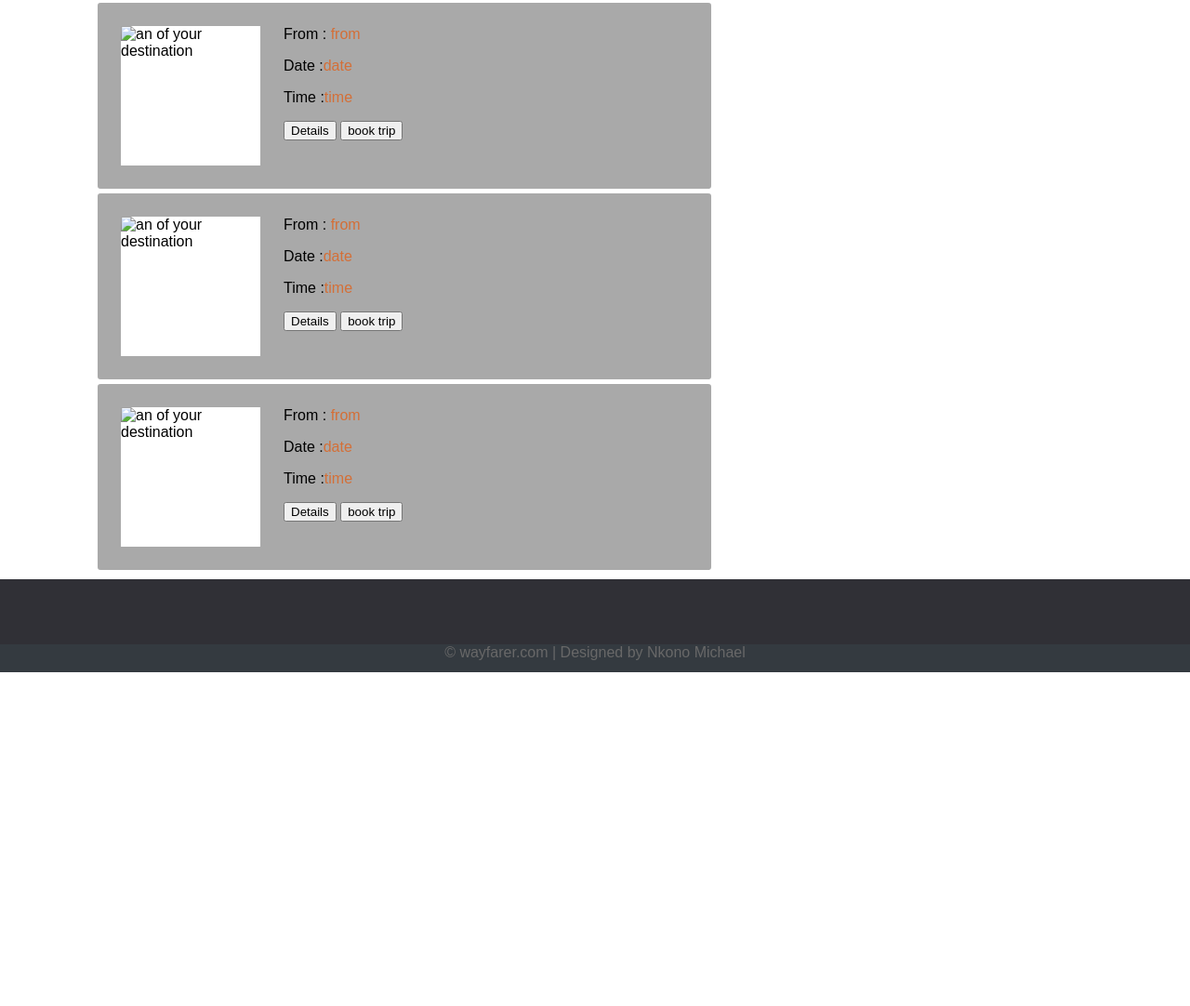
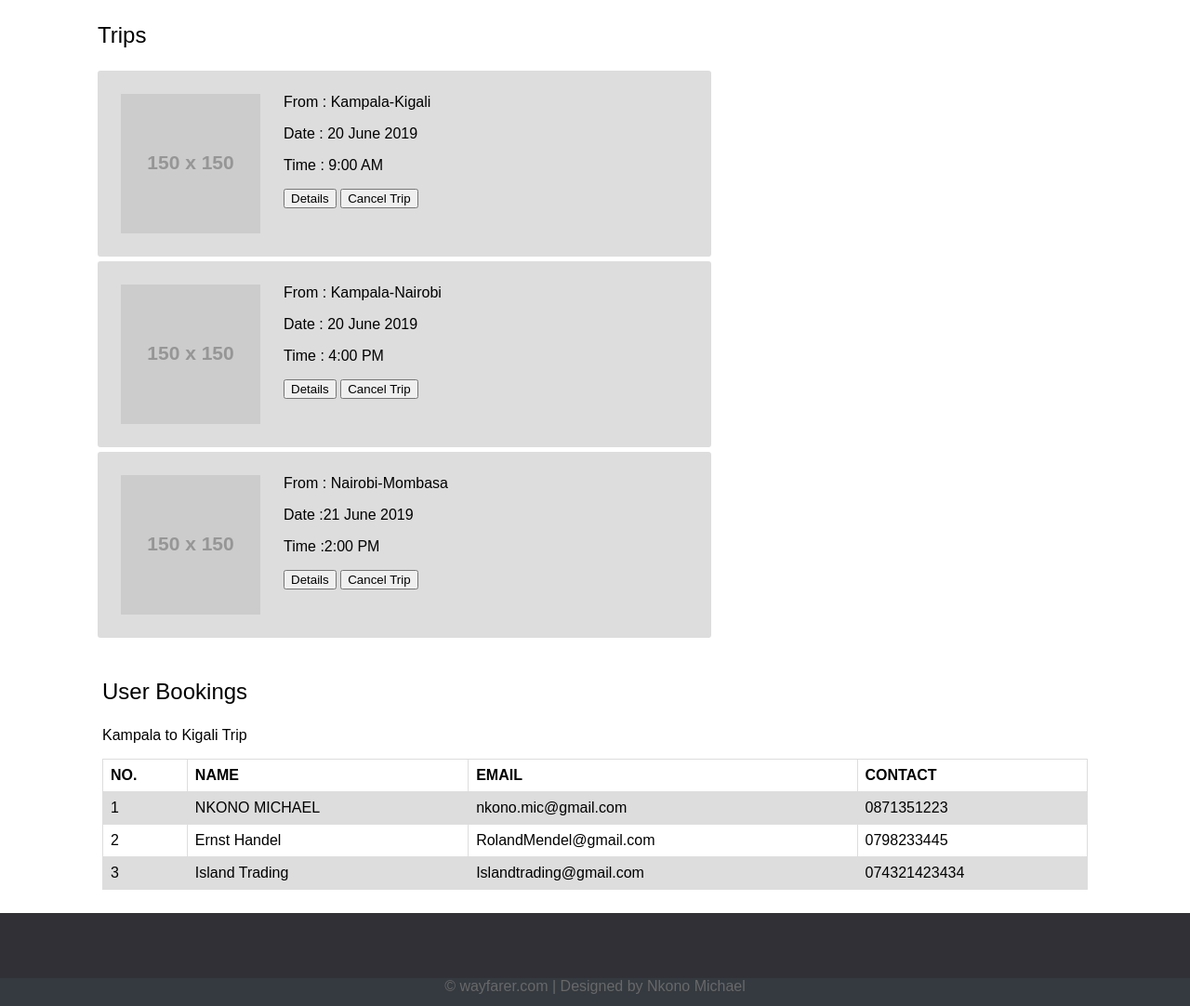
Before and after one commit to michaelthephoenix/way-farer, a plain HTML site: page admin.html in a window 1280 px wide. Shown: the part 95-1177 px from the top of the page at 93% size. Before the commit the page ends 818 px from the top, so only its background shows below. Drawn offline with Linux system fonts and the light colour scheme; placeholder pictures from the web are drawn by us.

Commit message:
bookings table

```diff
--- a/admin.html
+++ b/admin.html
@@ -11,8 +11,8 @@
     <main>
         <nav>
             <ul>
-                <li class="links"><a href="#">help</a></li>
-                <li class="links"><a href="#">bookings</a></li>
+                <li class="links"><a href="#">settings</a></li>
+                <li class="links"><a href="#bookings">bookings</a></li>
                 <li class="links"><a href="#sampleTrips" onclick="displayTrips()">view trips</a></li>
                 <li class="links"><button class="addtrip" onclick="createTrip()">Create trip</button></li>
                 <p><a href="#">admin</a></p>
@@ -27,7 +27,7 @@
                     <p class="newTrip-subtext">Expand our service to new beautiful destinations and people.</p>
                     <hr>
                     <div class="imageContainer">
-
+                        <img src="https://imgplaceholder.com/150x150" alt="image of destination">
                     </div>
                     <input type="text" placeholder="From" required>
                     <input type="text" placeholder="To" required>
@@ -49,53 +49,86 @@
                     <input type="text" name="" id="description">
                     <br>
                     <button type="submit" id="createTripBtn2">Create Trip </button>
+                    <button id="cancelTripBtn" onclick="cancelTrip()">Cancel</button>
                 </form>
             </div>
             <div class="formSpaceControll"></div>
         </div>
         <div class="tripSamples">
             <div class="trips">
+                <p class="adminHeaders">Trips</p>
                 <div class="trip">
                     <div class="placeImage">
-                        <img src="" alt="an of your destination">
+                        <img src="https://imgplaceholder.com/150x150" alt="an of your destination">
                     </div>
                     <div class="tripSummary">
-                        <p>From : <span>from</span></p>
-                        <p>Date :<span>date</span></p>
-                        <p>Time :<span>time</span></p>
+                        <p>From : <span>Kampala-Kigali</span></p>
+                        <p>Date : <span>20 June 2019</span></p>
+                        <p>Time : <span>9:00 AM</span></p>
 
                         <button>Details</button>
-                        <button>book trip</button>
+                        <button>Cancel Trip</button>
                     </div>
                 </div>
                 <div class="trip">
                     <div class="placeImage">
-                            <img src="" alt="an of your destination">
+                            <img src="https://imgplaceholder.com/150x150" alt="an of your destination">
                     </div>
                     <div class="tripSummary">
-                        <p>From : <span>from</span></p>
-                        <p>Date :<span>date</span></p>
-                        <p>Time :<span>time</span></p>
+                        <p>From : <span>Kampala-Nairobi</span></p>
+                        <p>Date : <span>20 June 2019</span></p>
+                        <p>Time : <span>4:00 PM</span></p>
 
                         <button>Details</button>
-                        <button>book trip</button>
+                        <button>Cancel Trip</button>
                     </div>
 
                 </div>
                 <div class="trip">
                     <div class="placeImage">
-                            <img src="" alt="an of your destination">
+                            <img src="https://imgplaceholder.com/150x150" alt="an of your destination">
                     </div>
                     <div class="tripSummary">
-                        <p>From : <span>from</span></p>
-                        <p>Date :<span>date</span></p>
-                        <p>Time :<span>time</span></p>
+                        <p>From : <span>Nairobi-Mombasa</span></p>
+                        <p>Date :<span>21 June 2019</span></p>
+                        <p>Time :<span>2:00 PM</span></p>
 
                         <button>Details</button>
-                        <button>book trip</button>
+                        <button>Cancel Trip</button>
                     </div>
                 </div>
-                </div>
+            </div>
+        </div>
+        <div class="bookings" id="bookings">
+            <p class="adminHeaders">User Bookings</p>
+            <p>Kampala to Kigali Trip</p>
+            <table>
+                <tr>
+                    <th>NO.</th>
+                    <th>NAME</th>
+                    <th>EMAIL</th>
+                    <th>CONTACT</th>
+                </tr>
+                <tr>
+                    <td>1</td>
+                    <td>NKONO MICHAEL</td>
+                    <td>nkono.mic@gmail.com</td>
+                    <td>0871351223</td>
+                </tr>
+                <tr>
+                    <td>2</td>
+                    <td>Ernst Handel</td>
+                    <td>RolandMendel@gmail.com</td>
+                    <td>0798233445</td>
+                </tr>
+                <tr>
+                    <td>3</td>
+                    <td>Island Trading</td>
+                    <td>Islandtrading@gmail.com</td>
+                    <td>074321423434</td>
+                </tr>
+            </table>
+
         </div>
     </main>
 
--- a/script.js
+++ b/script.js
@@ -34,6 +34,10 @@ function createTrip() {
 
 }
 
+function cancelTrip() {
+    createTripForm.style.display = 'none';
+}
+
 function displaytrips() {
     allTrips.style.display = 'block'
 }
--- a/style1.css
+++ b/style1.css
@@ -13,8 +13,8 @@ ul {
 
   li {
     float:right;
-    /* border-left:1px solid #bbb; */
 }
+
 ul > p > a {
   text-decoration: none;
   color: white;
@@ -48,13 +48,21 @@ ul {
 .trip{
     height:200px;
     width: 60%;
-    background-color: darkgray;
+    background-color: #dddddd;
     margin-bottom: 5px;
     display: flex;
     justify-content: flex-start;
     border-radius: 3px;
 
 
+}
+@media screen and (max-width: 700px) {
+  .trips {
+    margin: 0;
+  }
+  .trip{
+    width: 100%;
+  }
 }
 
 .placeImage {
@@ -80,11 +88,13 @@ ul {
   }
 }
 
+
 /* ADMIN CSS */
 .addtrip {
   border: none;
   padding: 14px 25px;
   margin: 5px;
+  margin-bottom: 0px;
   color: white;
   background-color:transparent;
   border-radius: 2px;
@@ -96,7 +106,6 @@ ul {
 .newTripForm {
   display: flex;
   justify-content: center;
-  /* background-color: grey; */
 }
 .formSpaceControll{
   margin: 10px;
@@ -105,8 +114,18 @@ ul {
 }
 
 .myTripForm{
-  width: 40%;
+  margin-top: 5px;
+  width: 50%;
   display: none;
+  padding: 15px;
+  box-shadow: 0 4px 8px 0 rgba(0, 0, 0, 0.2), 0 6px 20px 0 rgba(0, 0, 0, 0.19);
+
+}
+
+@media screen and (max-width: 1100px) {
+  .myTripForm {
+    width: 90%;
+  }
 }
 
 .smallHead {
@@ -138,7 +157,7 @@ input {
   font-size: 16px;
 }
 span {
-  color: #D46F37;
+  color: black;
 }
 
 label {
@@ -158,6 +177,41 @@ label {
   border: none;
   padding: 10px;
   border-radius: 2px;
+}
+
+#cancelTripBtn {
+  background-color: rgb(204, 25, 25);
+  border: none;
+  padding: 10px;
+  border-radius: 2px;
+
+}
+.adminHeaders {
+  font-family: Arial, Helvetica, sans-serif;
+  font-size: 24px;
+}
+
+.bookings {
+  padding: 10px;
+  margin-left: 100px;
+  margin-right: 100px;
+  /* box-shadow: 0 4px 8px 0 rgba(0, 0, 0, 0.2), 0 6px 20px 0 rgba(0, 0, 0, 0.19); */
+}
+table {
+  font-family: arial, sans-serif;
+  border-collapse: collapse;
+  width: 100%;
+  margin-bottom: 15px;
+}
+
+td, th {
+  border: 1px solid #dddddd;
+  text-align: left;
+  padding: 8px;
+}
+
+tr:nth-child(even) {
+  background-color: #dddddd;
 }
 
 /* ADMIN CSS */
```
Also changed, not shown: user.html (+15 -12 lines). Lines whose indentation alone changed are shown as unchanged.
